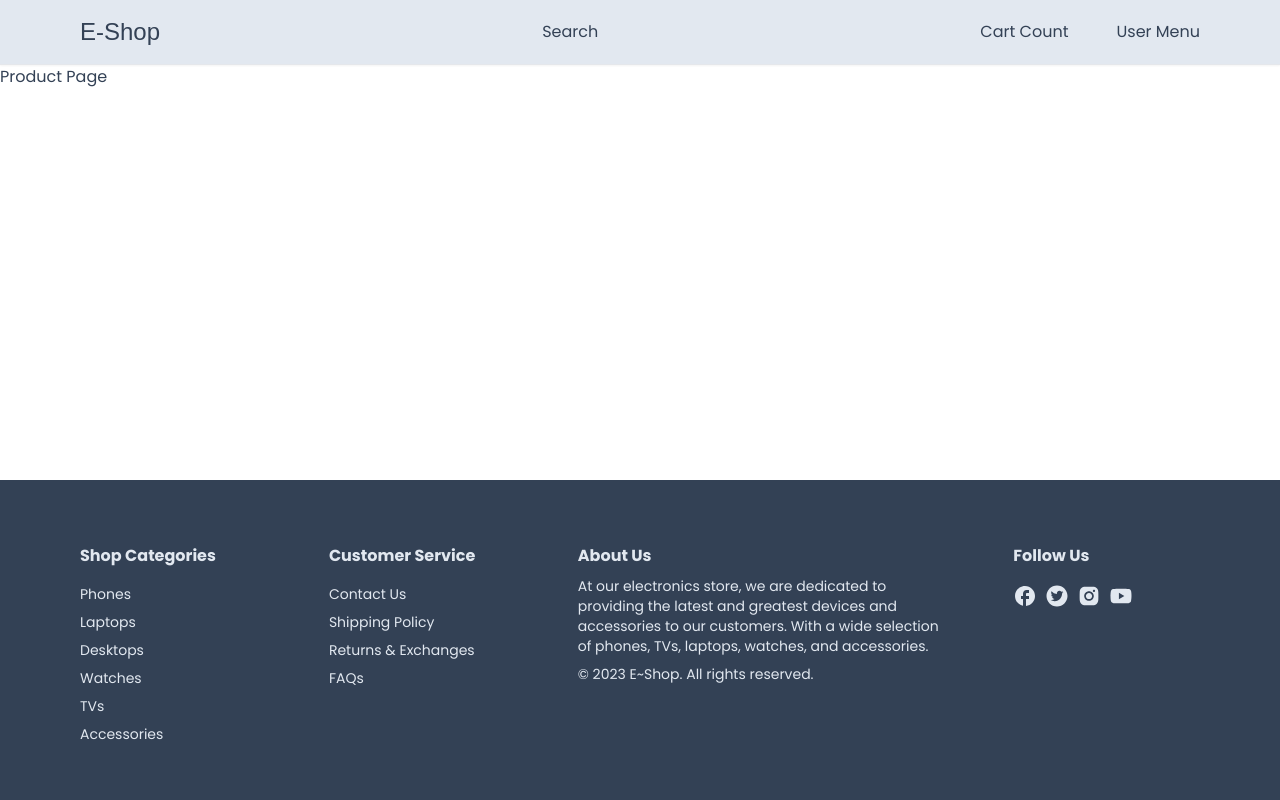
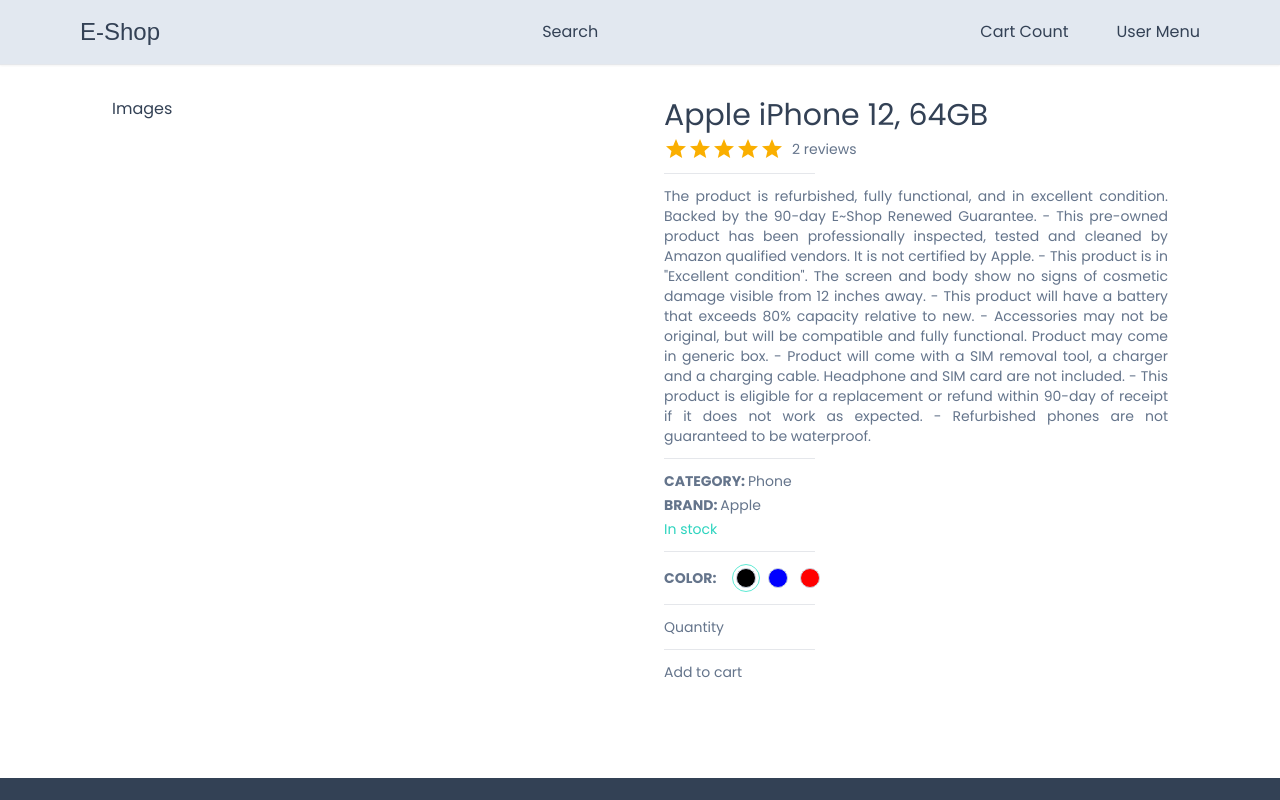
Before and after one commit to Yago-Garcez-Dev/e-shop, a Next.js app: page /product/1 in a window 1280 px wide. Shown: the top 800 px of the page. Built offline with nearby package versions, Linux system fonts and the light colour scheme; a web font is replaced by a local one.

Commit message:
Implementando página de detalhes do produto.

```diff
--- /dev/null
+++ b/app/components/products/SetColor.tsx
@@ -0,0 +1,60 @@
+'use client';
+
+import { CartProductType, SelectedImgType } from "@/app/product/[productId]/ProductDetails";
+import { product } from "@/utils/product";
+
+interface SetColorProps {
+    images: SelectedImgType[],
+    cartProduct: CartProductType,
+    handleColorSelect: (value: SelectedImgType) => void
+}
+
+const SetColor: React.FC<SetColorProps> = ({
+    images,
+    cartProduct,
+    handleColorSelect,
+}) => {
+    return (
+        <div>
+            <div className="flex gap-4 items-center">
+                <span className="font-semibold">
+                    COLOR:
+                </span>
+
+                <div className="flex gap-1">
+                    {
+                        images.map((image) => {
+                            return (
+                                <div
+                                    key={image.color}
+                                    onClick={() => handleColorSelect(image)}
+                                    className={`
+                                        h-7
+                                        w-7
+                                        rounded-full
+                                        border-teal-300
+                                        flex
+                                        items-center
+                                        justify-center
+                                        ${cartProduct.selectedImg.color === image.color ? 'border-[1.5px]' : 'border-none'
+                                        }`
+                                    }
+                                >
+
+                                    <div
+                                        style={{ background: image.colorCode }}
+                                        className="h-5 w-5 rounded-full border-[1.2px] border-slate-300 cursor-pointer"
+                                    >
+
+                                    </div>
+                                </div>
+                            );
+                        })
+                    }
+                </div>
+            </div>
+        </div>
+    );
+}
+
+export default SetColor;
--- a/app/page.tsx
+++ b/app/page.tsx
@@ -1,7 +1,6 @@
 import { products } from "@/utils/products";
 import Container from "./components/Container";
 import HomeBanner from "./components/HomeBanner";
-import { truncateText } from "@/utils/truncateText";
 import ProductCard from "./components/products/ProductCard";
 
 export default function Home() {
--- /dev/null
+++ b/app/product/[productId]/ProductDetails.tsx
@@ -0,0 +1,120 @@
+'use client';
+
+import SetColor from "@/app/components/products/SetColor";
+import { Rating } from "@mui/material";
+import { useCallback, useState } from "react";
+
+interface ProductDetailsProps {
+    product: any;
+}
+
+export type CartProductType = {
+    id: string,
+    name: string,
+    description: string,
+    category: string,
+    brand: string,
+    selectedImg: SelectedImgType,
+    quantity: number,
+    price: number
+}
+
+export type SelectedImgType = {
+    color: string,
+    colorCode: string,
+    image: string
+}
+
+const Horizontal = () => {
+    return <hr className="w-[30%] my-2" />
+}
+
+const ProductDetails: React.FC<ProductDetailsProps> = ({ product }) => {
+    const [cartProduct, setCartProduct] = useState<CartProductType>({
+        id: product.id,
+        name: product.name,
+        description: product.description,
+        category: product.category,
+        brand: product.brand,
+        selectedImg: { ...product.images[0] },
+        quantity: 1,
+        price: product.price
+    });
+
+
+
+    const productRating = product.reviews.reduce((acc: number, item: any) => item.rating + acc, 0) / product.reviews.length;
+
+    const handleColorSelect = useCallback(
+        (value: SelectedImgType) => {
+            setCartProduct((prev) => {
+                return { ...prev, selectedImg: value }
+            })
+        }, [cartProduct.selectedImg]
+    );
+
+    return (
+        <div className='grid grid-cols-1 md:grid-cols-2 gap-12'>
+            <div>
+                Images
+            </div>
+
+            <div className='flex flex-col gap-1 text-slate-500 text-sm'>
+                <h2 className='text-3xl font-medium text-slate-700'>
+                    {product.name}
+                </h2>
+
+                <div className='flex items-center gap-2'>
+                    <Rating value={productRating} readOnly />
+                    <div>
+                        {product.reviews.length} reviews
+                    </div>
+                </div>
+
+                <Horizontal />
+
+                <div className="text-justify">
+                    {product.description}
+                </div>
+
+                <Horizontal />
+
+                <div>
+                    <span className="font-semibold">CATEGORY: </span>
+                    {product.category}
+                </div>
+
+                <div>
+                    <span className="font-semibold">BRAND: </span>
+                    {product.brand}
+                </div>
+
+                <div className={product.inStock ? 'text-teal-400' : 'text-rose-400'}>
+                    {product.inStock ? 'In stock' : 'Out of stock'}
+                </div>
+
+                <Horizontal />
+
+                <SetColor
+                    cartProduct={cartProduct}
+                    images={product.images}
+                    handleColorSelect={handleColorSelect}
+                />
+
+                <Horizontal />
+
+                <div>
+                    Quantity
+                </div>
+
+                <Horizontal />
+
+                <div>
+                    Add to cart
+                </div>
+            </div>
+        </div>
+    );
+}
+
+export default ProductDetails;
--- a/app/product/[productId]/page.tsx
+++ b/app/product/[productId]/page.tsx
@@ -1,3 +1,7 @@
+import Container from "@/app/components/Container";
+import { product } from "@/utils/product";
+import ProductDetails from "./ProductDetails";
+
 interface IParams {
     productId?: string
 }
@@ -5,7 +9,11 @@
 const Product = ({ params }: { params: IParams }) => {
 
     return (
-        <div>Product Page</div>
+        <div className="p-8">
+            <Container>
+                <ProductDetails product={product} />
+            </Container>
+        </div>
     );
 }
 
--- /dev/null
+++ b/utils/product.ts
@@ -0,0 +1,73 @@
+export const product = {
+    id: "648437b38c44d52b9542e340",
+    name: "Apple iPhone 12, 64GB",
+    description:
+        'The product is refurbished, fully functional, and in excellent condition. Backed by the 90-day E~Shop Renewed Guarantee.\n- This pre-owned product has been professionally inspected, tested and cleaned by Amazon qualified vendors. It is not certified by Apple.\n- This product is in "Excellent condition". The screen and body show no signs of cosmetic damage visible from 12 inches away.\n- This product will have a battery that exceeds 80% capacity relative to new.\n- Accessories may not be original, but will be compatible and fully functional. Product may come in generic box.\n- Product will come with a SIM removal tool, a charger and a charging cable. Headphone and SIM card are not included.\n- This product is eligible for a replacement or refund within 90-day of receipt if it does not work as expected.\n- Refurbished phones are not guaranteed to be waterproof.',
+    price: 40,
+    brand: "Apple",
+    category: "Phone",
+    inStock: true,
+    images: [
+        {
+            color: "Black",
+            colorCode: "#000000",
+            image:
+                "https://trocafone.vtexassets.com/arquivos/ids/264775-1200-auto?v=638236572980570000&width=1200&height=auto&aspect=true",
+        },
+        {
+            color: "Blue",
+            colorCode: " #0000FF",
+            image:
+                "https://firebasestorage.googleapis.com/v0/b/ecommerce-shop-cc542.appspot.com/o/products%2F1686386607274-iphone12-blue.jpg?alt=media&token=e83a9b13-86b6-4518-9f1e-8ddef12ba9a2",
+        },
+        {
+            color: "Red",
+            colorCode: "#FF0000",
+            image:
+                "https://firebasestorage.googleapis.com/v0/b/ecommerce-shop-cc542.appspot.com/o/products%2F1686386608652-iphone12-red.jpg?alt=media&token=603a9e86-5b8c-4f8d-b61c-c1c77e60e954",
+        },
+    ],
+    reviews: [
+        {
+            id: "6499b4887402b0efd394d8f3",
+            userId: "6499b184b0e9a8c8709821d3",
+            productId: "648437b38c44d52b9542e340",
+            rating: 4,
+            comment:
+                "good enough. I like the camera and casing. the delivery was fast too.",
+            createdDate: "2023-06-26T15:53:44.483Z",
+            user: {
+                id: "6499b184b0e9a8c8709821d3",
+                name: "Chaoo",
+                email: "example1@gmail.com",
+                emailVerified: null,
+                image:
+                    "https://lh3.googleusercontent.com/a/AAcHTtcuRLwWi1vPKaQOcJlUurlhRAIIq2LgYccE8p32=s96-c",
+                hashedPassword: null,
+                createdAt: "2023-06-26T15:40:52.558Z",
+                updatedAt: "2023-06-26T15:40:52.558Z",
+                role: "USER",
+            },
+        },
+        {
+            id: "6499a110efe4e4de451c7edc",
+            userId: "6475af156bad4917456e6e1e",
+            productId: "648437b38c44d52b9542e340",
+            rating: 5,
+            comment: "I really liked it!!",
+            createdDate: "2023-06-26T14:30:40.998Z",
+            user: {
+                id: "6475af156bad4917456e6e1e",
+                name: "Charles",
+                email: "example@gmail.com",
+                emailVerified: null,
+                image:
+                    "https://lh3.googleusercontent.com/a/AAcHTteOiCtILLBWiAoolIW9PJH-r5825pBDl824_8LD=s96-c",
+                hashedPassword: null,
+                createdAt: "2023-05-30T08:08:53.979Z",
+                updatedAt: "2023-05-30T08:08:53.979Z",
+                role: "ADMIN",
+            },
+        },
+    ],
+}
```
